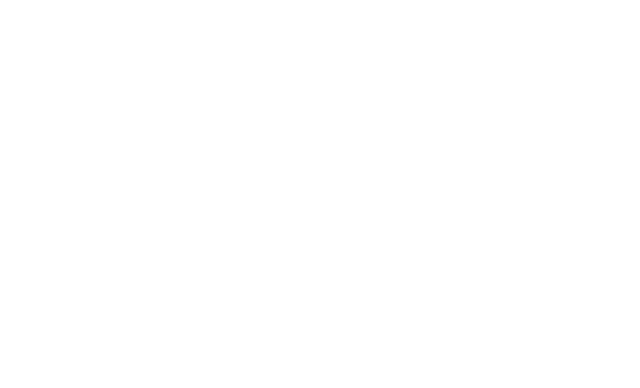
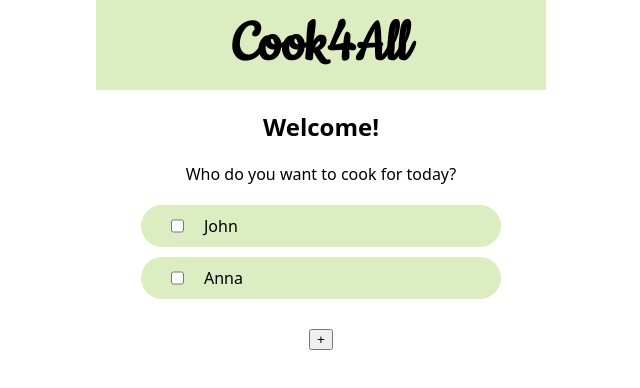
Before and after one commit to s-kond/capstone-cook4all, a React (Create React App) app: page / in a window 1280 px wide. Shown: the top 388 px of the page, without its empty margins (319-959 px from the left). Built offline with nearby package versions, Linux system fonts and the light colour scheme.

Commit message:
add and render new guests
- add component GuestCard
- add testArray with 2 fake guests
- render GuestCards in Home
- add functionality to form in CreateGuest to add new guests
- basic styling
- small fixes

```diff
--- a/src/App.js
+++ b/src/App.js
@@ -3,14 +3,33 @@
 import Layout from "./components/Layout";
 import ErrorPage from "./pages/ErrorPage";
 import { Routes, Route } from "react-router-dom";
+import { nanoid } from "nanoid";
+import { useState } from "react";
+
+const testArray = [
+  { id: nanoid(), name: "John", notes: "Likes his coffee black" },
+  { id: nanoid(), name: "Anna", notes: "Doesn't like cucumber." },
+];
 
 function App() {
+  const [guestArray, setGuestArray] = useState(testArray);
+
+  function createGuest(newName, newNotes) {
+    setGuestArray([
+      { id: nanoid(), name: newName, notes: newNotes },
+      ...guestArray,
+    ]);
+  }
+
   return (
     <Routes>
       <Route path="/" element={<Layout />}>
-        <Route path="/home" element={<Home />} />
-        <Route path="/create-guest" element={<CreateGuest />} />
-        <Route path="/*" element={<ErrorPage />} />
+        <Route index element={<Home data={guestArray} />} />
+        <Route
+          path="create-guest"
+          element={<CreateGuest onHandleSubmit={createGuest} />}
+        />
+        <Route path="*" element={<ErrorPage />} />
       </Route>
     </Routes>
   );
--- /dev/null
+++ b/src/components/GuestCard.js
@@ -0,0 +1,30 @@
+import styled from "styled-components";
+
+export default function GuestCard({ personalData }) {
+  const { name } = personalData;
+  return (
+    <StyledArticle>
+      <input type="checkbox" />
+      <p>{name}</p>
+    </StyledArticle>
+  );
+}
+
+const StyledArticle = styled.article`
+  display: flex;
+  padding: 10px;
+  margin: 10px auto;
+  max-width: 80%;
+  text-align: left;
+  background-color: var(--header-color-bg);
+  border-radius: 35px;
+
+  p {
+    display: inline;
+    margin-left: 20px;
+  }
+
+  input {
+    margin-left: 20px;
+  }
+`;
--- a/src/pages/CreateGuest.js
+++ b/src/pages/CreateGuest.js
@@ -1,16 +1,47 @@
 import { useNavigate } from "react-router-dom";
+import styled from "styled-components";
 
-export default function CreateGuest() {
+export default function CreateGuest({ onHandleSubmit }) {
   const navigate = useNavigate();
+
+  function onSubmit(event) {
+    event.preventDefault();
+    const form = event.target;
+    const { newName, newNotes } = form.elements;
+    onHandleSubmit(newName.value, newNotes.value);
+    navigate("/");
+  }
+
   return (
     <>
       <h2>Add a guest</h2>
-      <form>
-        <label>Name: </label>
-        <input type="text" />
-        <button>Submit</button>
-        <button onClick={() => navigate("/home")}>Back</button>
-      </form>
+      <StyledForm onSubmit={onSubmit}>
+        <label htmlFor="newName">Name: </label>
+        <input
+          name="newName"
+          id="newName"
+          type="text"
+          maxLength={40}
+          required
+        />
+        <label htmlFor="newNotes">Notes: </label>
+        <textarea name="newNotes" id="newNotes" />
+        <button type="submit">Submit</button>
+        <button onClick={() => navigate("/")}>Back</button>
+      </StyledForm>
     </>
   );
 }
+
+const StyledForm = styled.form`
+  margin-top: 10px;
+  input {
+    display: block;
+    margin: 10px auto;
+  }
+
+  textarea {
+    display: block;
+    margin: 10px auto;
+  }
+`;
--- a/src/pages/ErrorPage.js
+++ b/src/pages/ErrorPage.js
@@ -7,7 +7,7 @@
     <StyledErrorPage>
       <h2>Upsy-daisy...</h2>
       <p>This URL seems to be invalid. Please return to home:</p>
-      <button onClick={() => navigate("/home")}>Return</button>
+      <button onClick={() => navigate("/")}>Return</button>
     </StyledErrorPage>
   );
 }
--- a/src/pages/Home.js
+++ b/src/pages/Home.js
@@ -1,7 +1,8 @@
 import styled from "styled-components";
 import { useNavigate } from "react-router-dom";
+import GuestCard from "../components/GuestCard";
 
-export default function Home() {
+export default function Home({ data }) {
   const navigate = useNavigate();
 
   return (
@@ -11,7 +12,16 @@
       </StyledHeader>
       <StyledMain>
         <h2>Welcome!</h2>
-        <p>Soon you will see your guest list here!</p>
+        <P1>
+          {data.length > 0
+            ? "Who do you want to cook for today?"
+            : "Nobody here... Start by clicking + and add new guests!"}
+        </P1>
+        <section>
+          {data.map((guest) => {
+            return <GuestCard key={guest.id} personalData={guest} />;
+          })}
+        </section>
         <button onClick={() => navigate("/create-guest")}>+</button>
       </StyledMain>
     </>
@@ -26,8 +36,12 @@
   padding: 10px;
 `;
 
+const P1 = styled.p`
+  margin: 20px auto;
+`;
+
 const StyledMain = styled.main`
-  p {
-    margin: 20px auto;
+  button {
+    margin-top: 20px;
   }
 `;
```
